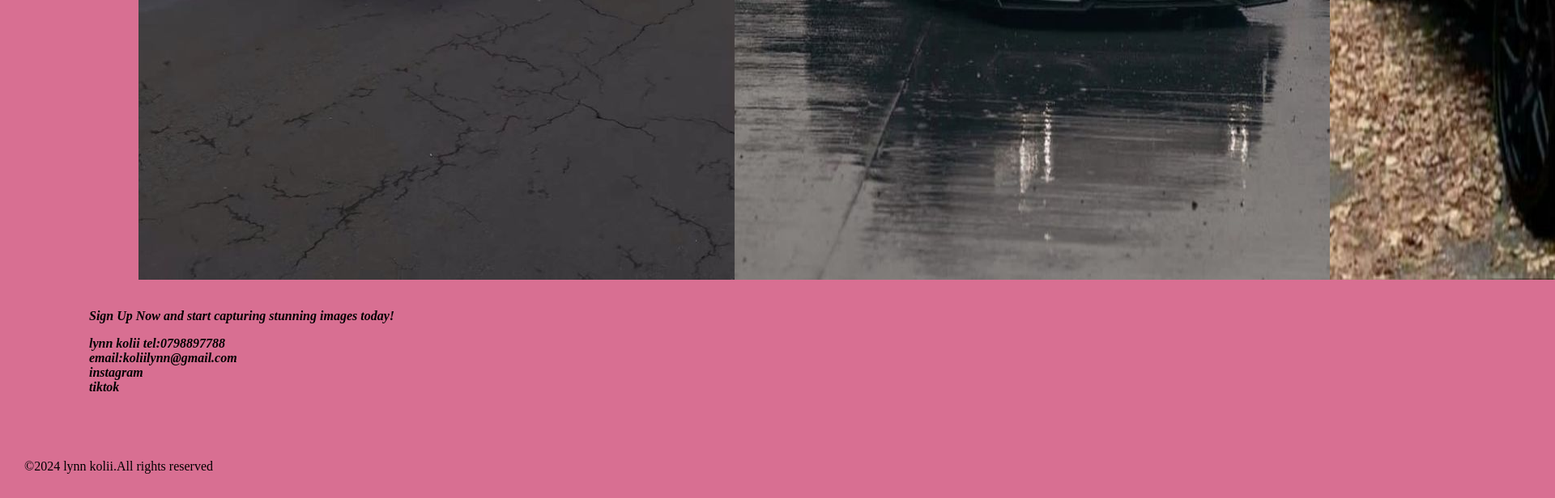
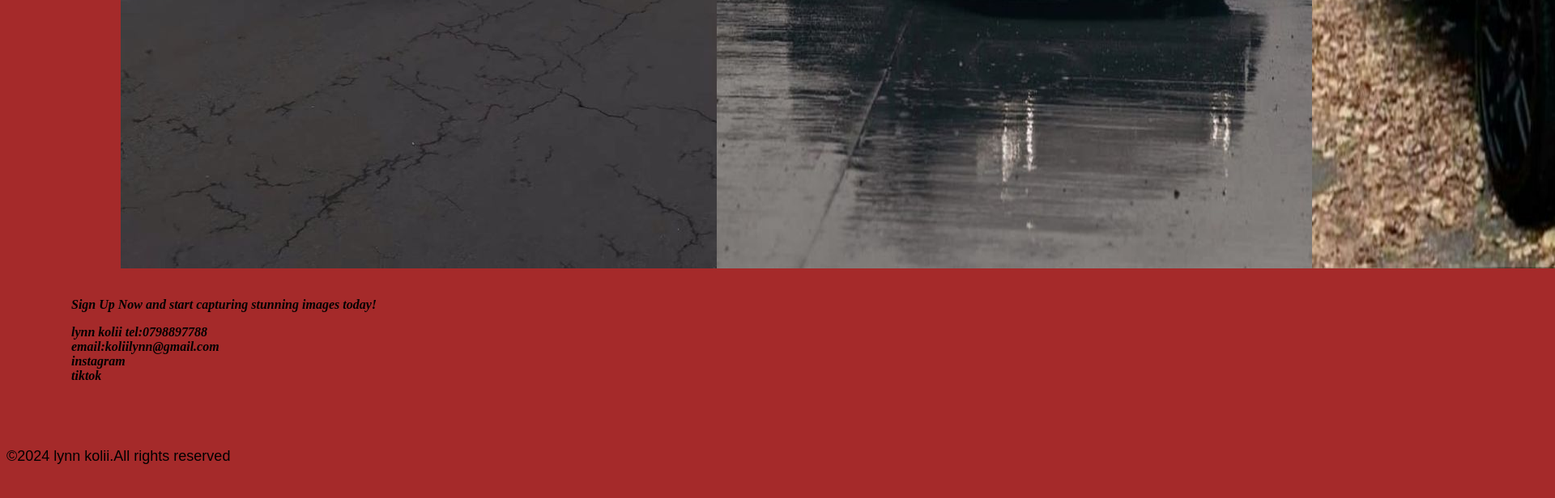
Before and after one commit to ly441/redoproject, a plain HTML site: page index.html in a window 1280 px wide. Shown: the part 1862-2478 px from the top of the page at 81% size, 1920 px wide, since content can reach past the window. After the commit the page ends 2445 px from the top, so only its background shows below. Drawn offline with Linux system fonts and the light colour scheme.

Commit message:
redoproject

```diff
--- a/css/styles.css
+++ b/css/styles.css
@@ -24,9 +24,11 @@ h1 {
   justify-content: space-between;
 }
 body{
-background-color: hsl(340, 57%, 64%);
-
-margin: 30px;
+background-color: brown;
 
 
 }
+.copy{
+    font-size: large;
+    font-family: Arial, Helvetica, sans-serif;
+}
```
